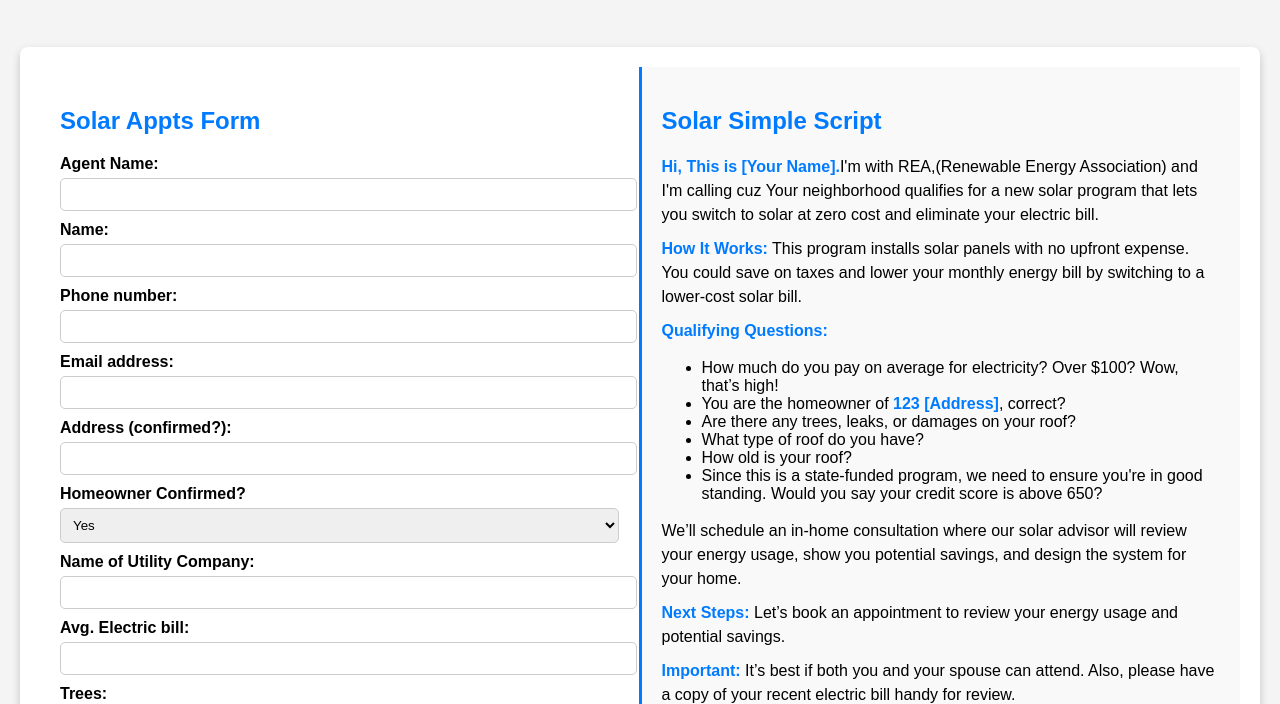
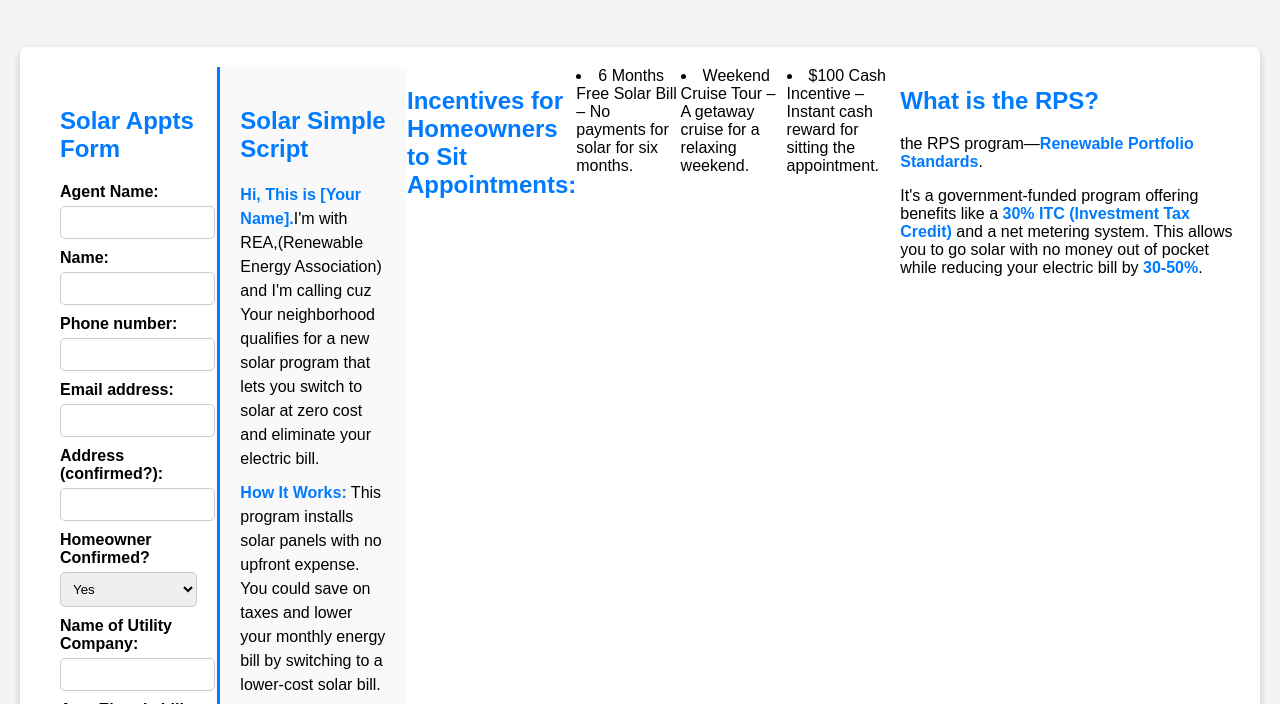
Before and after one commit to AmroFagiri/SolarAppts, a plain HTML site: page index.html in a window 1280 px wide. Shown: the part 61-765 px from the top of the page. Drawn offline with Linux system fonts and the light colour scheme.

Commit message:
Update index.html

```diff
--- a/index.html
+++ b/index.html
@@ -213,6 +213,14 @@
                     <li>✅ Determine how many solar panels your house needs.</li>
                 </ul>
             </div>
+        </div>
+        <h2> Incentives for Homeowners to Sit Appointments:
+</h2>
+        <li>6 Months Free Solar Bill – No payments for solar for six months.</li>
+        <li>Weekend Cruise Tour – A getaway cruise for a relaxing weekend.</li>
+        <li>$100 Cash Incentive – Instant cash reward for sitting the appointment.</li>
+        <div>
+
 
             <script>
                 document.getElementById("toggleInfo").addEventListener("click", function() {
```
